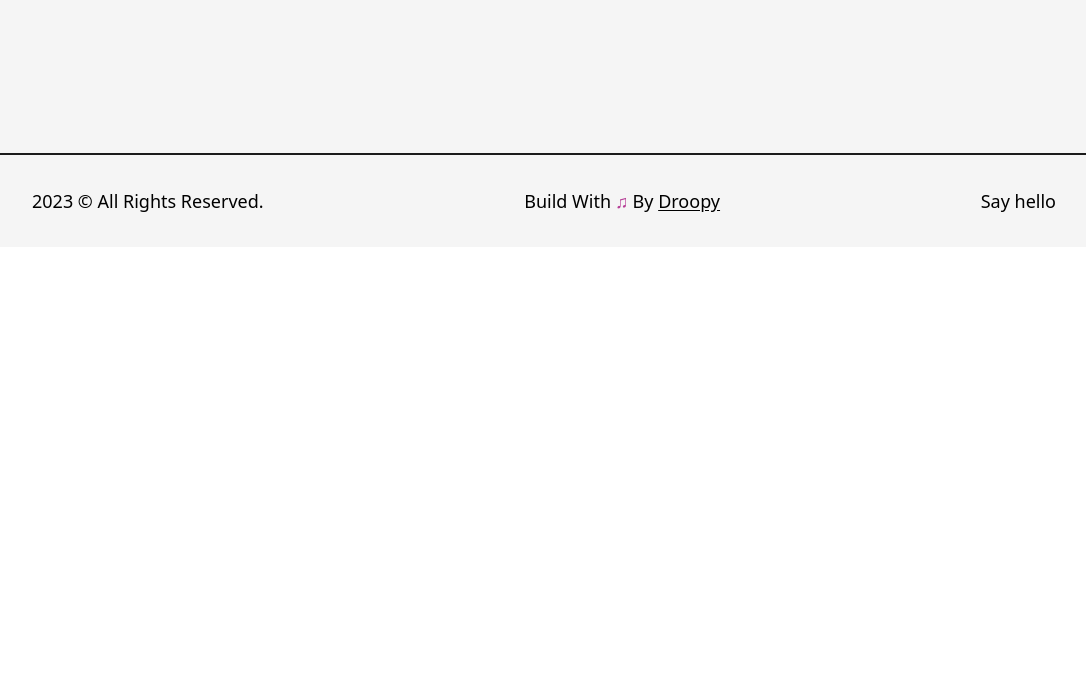
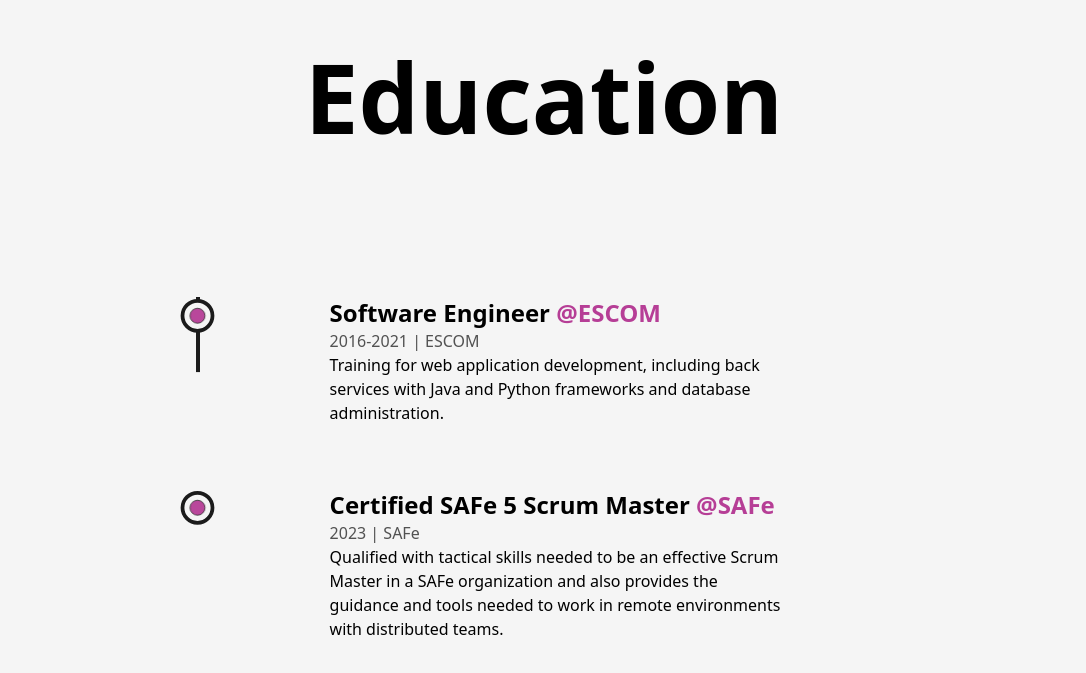
Before and after one commit to Alejandrozf23/developer-portafolio, a Next.js app: page /about in a window 1280 px wide. Shown: the part 2475-3148 px from the top of the page, without its empty margins (96-1182 px from the left). Before the commit the page ends 2722 px from the top, so only its background shows below. Built offline with nearby package versions, Linux system fonts and the light colour scheme.

Commit message:
Create Education component with certifications

```diff
--- /dev/null
+++ b/src/components/Education.js
@@ -0,0 +1,48 @@
+import React, { useRef } from "react";
+import { motion, useScroll } from "framer-motion";
+import LiIcon from "./LiIcon";
+
+const Details = ({type, time, place, link, info}) => {
+    const ref = useRef(null);
+    return <li ref={ref} className="my-8 first:mt-0 last:mb-0 w-[60%] mx-auto flex flex-col items-center justify-between">
+        <LiIcon reference={ref}/>
+        <motion.div initial={{y:50}} whileInView={{y:0}} transition={{duration:0.5, type:"spring"}}>
+            <h3 className="capitalize font-bold text-2xl">{type}&nbsp;
+                <a href={link} target="_blank" className="text-primary capitalize">@{place}</a>
+            </h3>
+            <span className="capitalize font-medium text-dark/75">
+                {time} | {place}
+            </span>
+            <p className="font-medium w-full">{info}</p>
+        </motion.div>
+    </li>
+}
+
+const Education
+ = () => {
+    const ref = useRef(null);
+    const {scrollYProgress} = useScroll(
+        {
+            target: ref,
+            offset: ["start end", "center start"]
+        }
+    );
+
+    return(
+        <div className="my-64">
+            <h2 className="font-bold text-8x1 mb-32 w-full text-center">Education</h2>
+            <div ref={ref} className="w-[75%] mx-auto relative">
+                <motion.div style={{scaleY:scrollYProgress}} className="absolute left-9 top-0 w-[4px] h-full bg-dark origin-top"/>
+                <ul className="w-full flex flex-col items-start justify-between ml-4">
+                    <Details type="Software Engineer" time="2016-2021" place="ESCOM" link="https://www.escom.ipn.mx/"
+                        info="Training for web application development, including back services with Java and Python frameworks and database administration."/>
+                    <Details type="Certified SAFe 5 Scrum Master" time="2023" place="SAFe" link="https://scaledagile.com/training/safe-scrum-master/"
+                        info="Qualified with tactical skills needed to be an effective Scrum Master in a SAFe organization and also provides
+                            the guidance and tools needed to work in remote environments with distributed teams."/>
+                </ul>
+            </div>
+        </div>
+    )
+}
+
+export default Education
--- a/src/pages/about.js
+++ b/src/pages/about.js
@@ -7,6 +7,7 @@
 import { useInView, useMotionValue, useSpring } from "framer-motion";
 import Skills from "@/components/Skills";
 import Experience from "@/components/Experience";
+import Education from "@/components/Education";
 
 const AnimatedNumber = ({value}) => {
     const ref = useRef(null);
@@ -80,6 +81,7 @@
                     </div>
                     <Skills/>
                     <Experience/>
+                    <Education/>
                 </Layout>
             </main>
         </>
```
